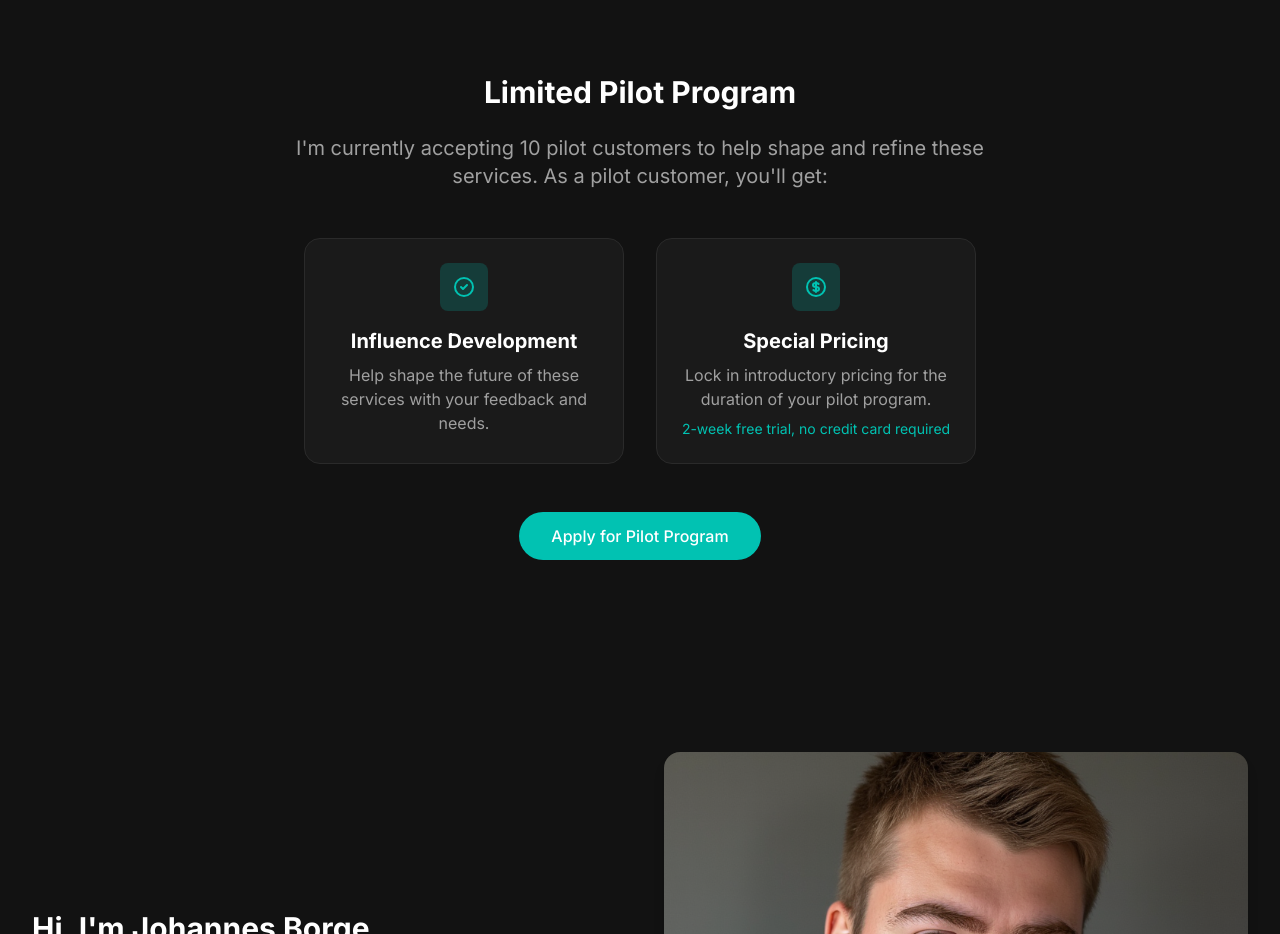
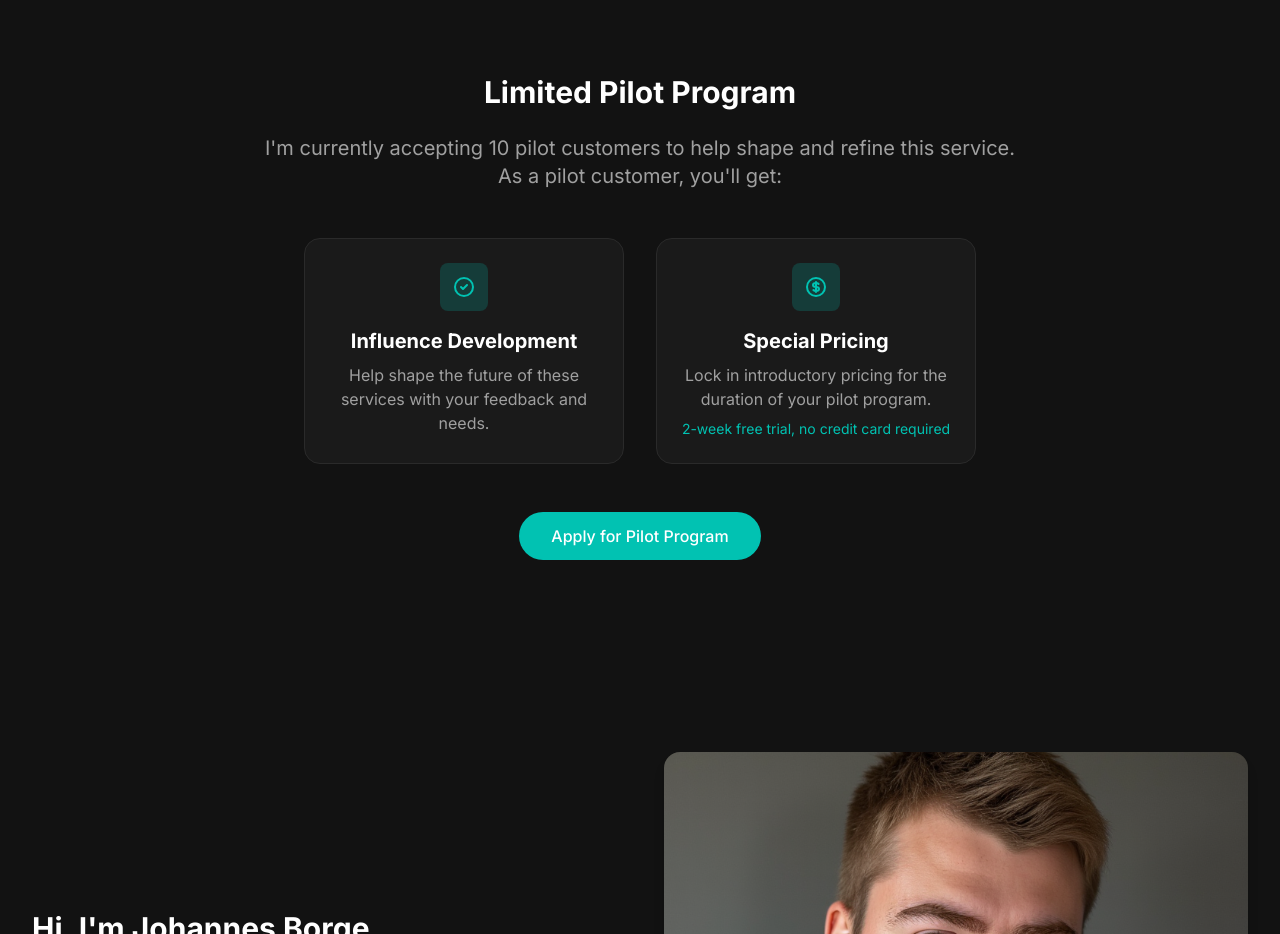
Before and after one commit to JohannesBorge/borge, a Next.js app: page / in a window 1280 px wide. Shown: the part 1200-2134 px from the top of the page. Built offline with nearby package versions, Linux system fonts and the light colour scheme.

Commit message:
Update website content

```diff
--- a/app/page.tsx
+++ b/app/page.tsx
@@ -109,7 +109,7 @@ export default function Home() {
           <div className="text-center max-w-3xl mx-auto">
             <h2 className="text-3xl font-bold mb-6 text-text-primary animate-fade-in">Limited Pilot Program</h2>
             <p className="text-xl text-text-secondary mb-8 animate-fade-in-up">
-              I'm currently accepting 10 pilot customers to help shape and refine these services. As a pilot customer, you'll get:
+              I'm currently accepting 10 pilot customers to help shape and refine this service. As a pilot customer, you'll get:
             </p>
             <div className="grid md:grid-cols-2 gap-8 mt-12 max-w-2xl mx-auto">
               <motion.div
```
